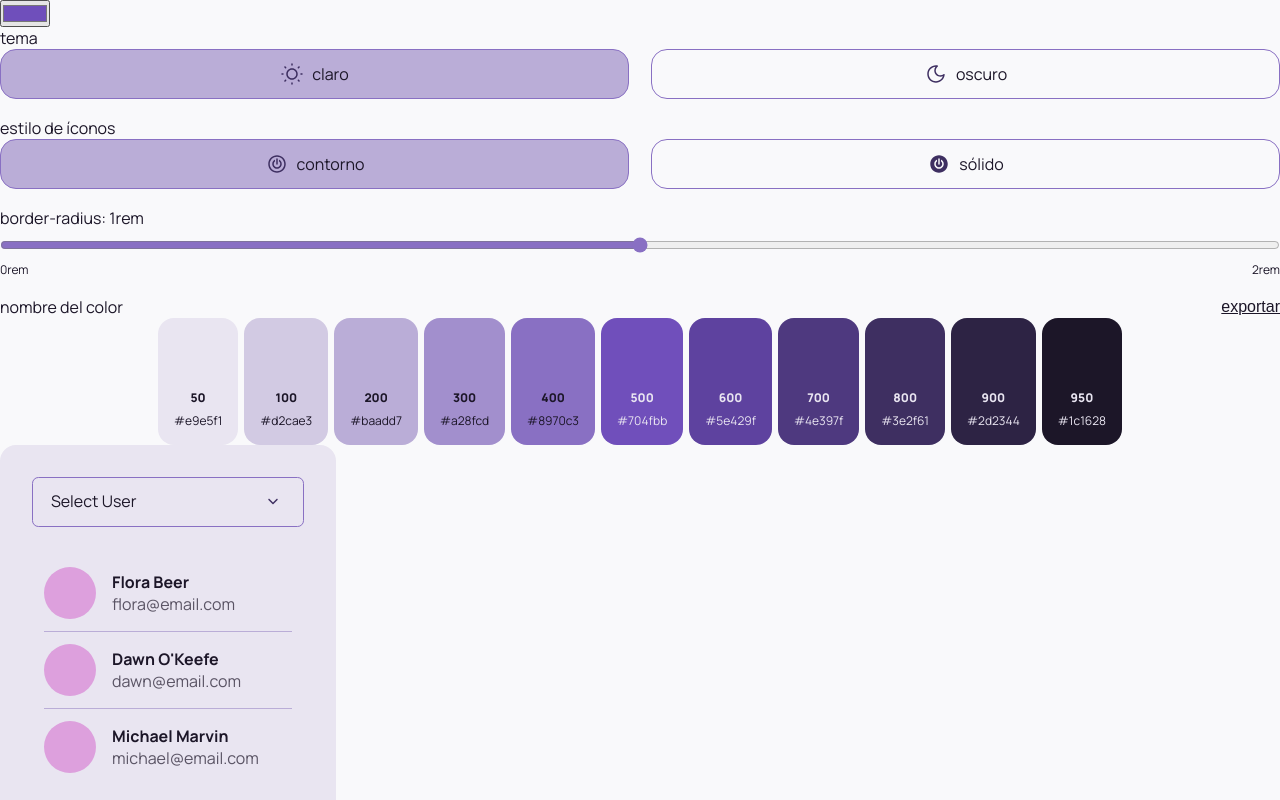
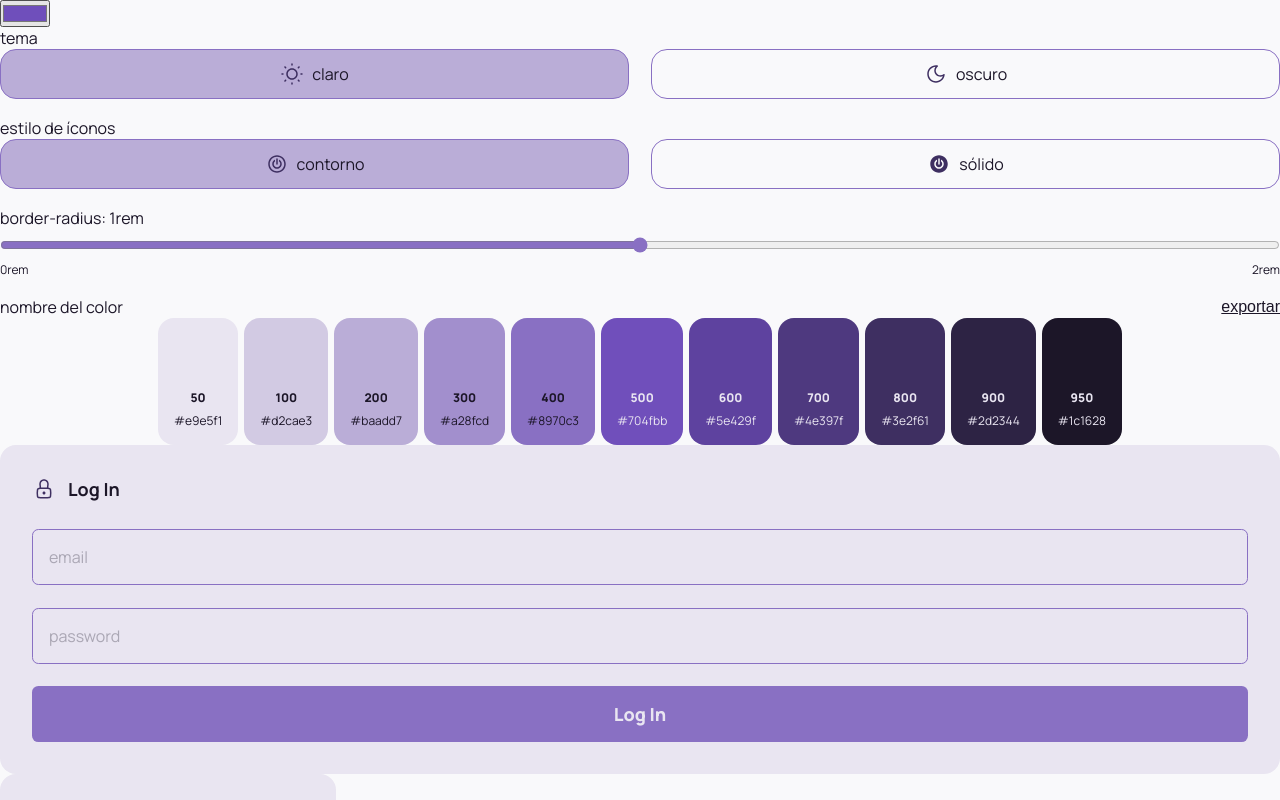
Before and after one commit to yaxchemanrique/theme-builder, a React (Vite) app: page / in a window 1280 px wide. Shown: the top 800 px of the page. Built offline with nearby package versions, Linux system fonts and the light colour scheme.

Commit message:
feat: sign in form component

```diff
--- a/root.css
+++ b/root.css
@@ -26,3 +26,7 @@ html {
 fieldset {
   border: none;
 }
+
+button {
+  cursor: pointer;
+}
--- a/src/App.jsx
+++ b/src/App.jsx
@@ -8,6 +8,7 @@ import DashboardSidebar from "./components/DashboardSidebar/DashboardSidebar.jsx
 
 import "./styles.css"
 import UserSelection from "./components/UserSelection/UserSelection.jsx";
+import SignInForm from "./components/SignInForm/SignInForm.jsx";
 
 function App() {
   const { theme, themeColors } = useContext(ThemeContext);
@@ -16,6 +17,7 @@ function App() {
     <main className={theme} >
       <SettingsForm />
       <ColorCardsContainer themeColors={themeColors} />
+      <SignInForm />
       <UserSelection />
       <DashboardSidebar />
     </main>
--- /dev/null
+++ b/src/components/SignInForm/SignInForm.jsx
@@ -0,0 +1,26 @@
+import { useContext } from "react";
+import { ThemeContext } from "../../context/ThemeProvider";
+
+import Icon from "../Icon/Icon";
+
+import styles from "./SignInForm.module.css";
+
+function SignInForm() {
+  const { theme, iconStyle } = useContext(ThemeContext);
+
+  return (
+    <form className={`${styles[theme]} ${styles.signInForm}`}>
+      <div className={styles.fromTitle}>
+        <Icon type={iconStyle} theme={theme} name="lock" />
+        <p>Log In</p>
+      </div>
+      <div className={styles.inputsContainer}>
+        <input type="email" id="sign-in-form-email" placeholder="email" />
+        <input type="password" id="sign-in-form-password" placeholder="password" />
+        <button>Log In</button>
+      </div>
+    </form>
+  );
+}
+
+export default SignInForm;
--- /dev/null
+++ b/src/components/SignInForm/SignInForm.module.css
@@ -0,0 +1,58 @@
+.signInForm {
+  background-color: var(--clr-surface-1);
+  border-radius: var(--br);
+  padding: var(--component-padding);
+}
+
+.fromTitle {
+  display: flex;
+  gap: 0.75rem;
+  margin-bottom: 1.75rem;
+}
+
+.fromTitle p {
+  font-size: 1.125rem;
+  font-weight: 700;
+}
+
+.inputsContainer {
+  display: flex;
+  flex-direction: column;
+  gap: 1.4rem;
+}
+
+.inputsContainer input {
+  background-color: var(--clr-surface-2);
+  border: 1px solid var(--clr-accent-400);
+  padding: 1rem;
+  font-family: inherit;
+  font-size: inherit;
+  border-radius: 0.4rem;
+}
+
+.inputsContainer input::placeholder {
+  color: var(--clr-text-2);
+}
+
+.inputsContainer button {
+  padding-block: 1rem;
+  background-color: var(--clr-accent-400);
+  color: var(--clr-accent-50);
+  font-family: inherit;
+  font-size: 1.125rem;
+  font-weight: 800;
+  border: none;
+  border-radius: 0.4rem;
+}
+
+.light {
+  --clr-surface-1: var(--clr-accent-50);
+  --clr-surface-2: transparent;
+  --clr-text-2: var(--clr-accent-950-30);
+}
+
+.dark {
+  --clr-surface-1: var(--clr-accent-950);
+  --clr-surface-2: var(--clr-accent-50-10);
+  --clr-text-2: var(--clr-accent-50-40);
+}
```
